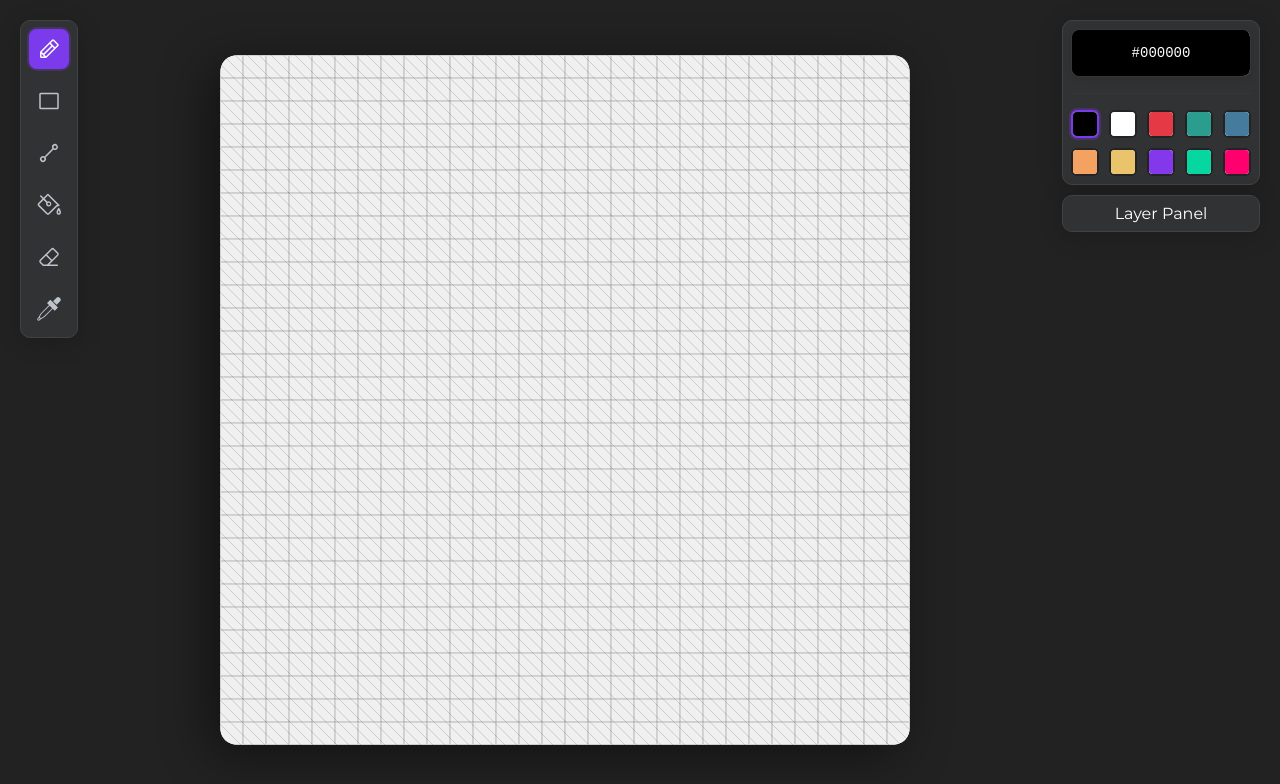
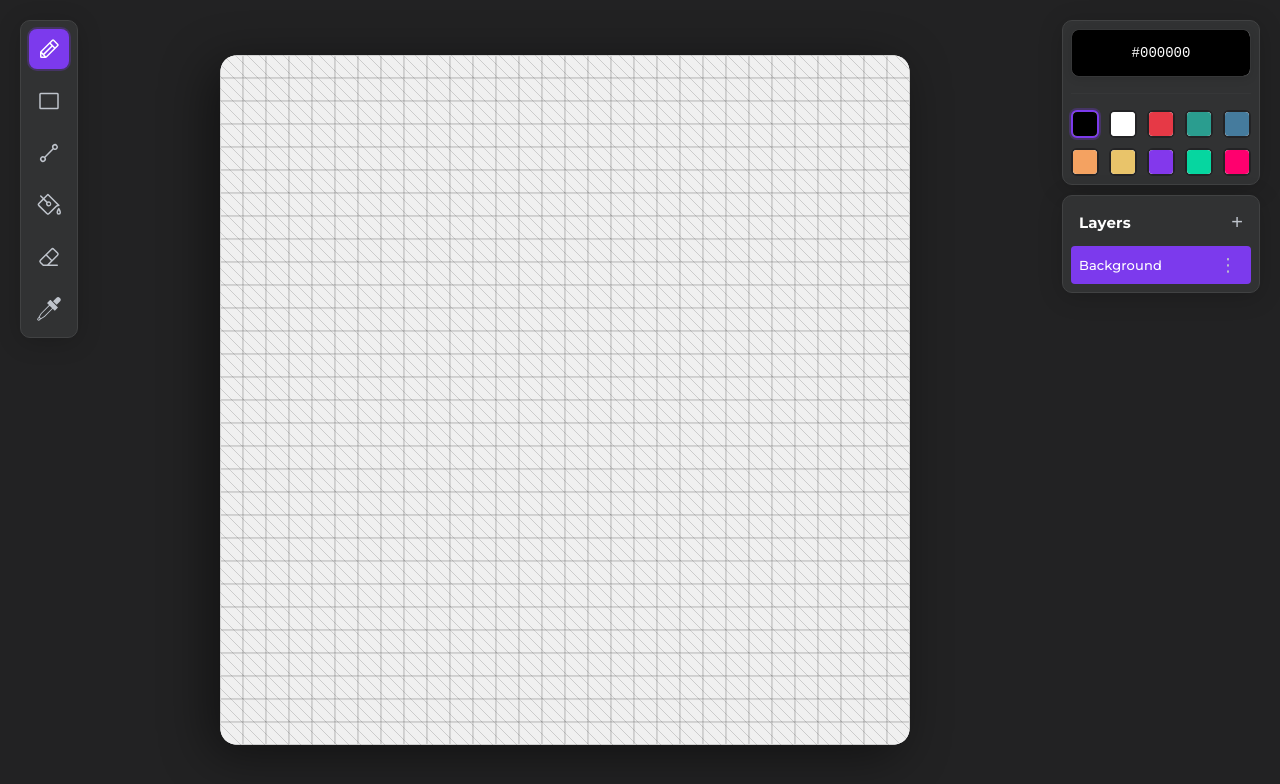
Before and after one commit to luketmillar/8bitdraw, a React (Vite) app: page / in a window 1280 px wide. Shown: the top 784 px of the page. Built offline with nearby package versions, Linux system fonts and the light colour scheme.

Commit message:
Layer panel

```diff
--- /dev/null
+++ b/src/components/panels/LayerPanel.tsx
@@ -0,0 +1,239 @@
+import React, { useState } from 'react'
+import styled from 'styled-components'
+import { PanelContainer } from './Panel'
+import AppController from '../../core/AppController'
+import EventBus from '../../eventbus/EventBus'
+
+const LayerList = styled.div`
+  display: flex;
+  flex-direction: column;
+  gap: 4px;
+  padding: 8px;
+  width: 100%;
+`
+
+const LayerItem = styled.div<{ isActive: boolean }>`
+  display: flex;
+  align-items: center;
+  gap: 10px;
+  padding: 4px 8px;
+  border-radius: 4px;
+  background: ${({ isActive }) => (isActive ? '#7c3aed' : 'transparent')};
+  cursor: pointer;
+  position: relative;
+  transition: background 0.15s;
+  &:hover {
+    background: ${({ isActive }) => (isActive ? '#7c3aed' : '#28282f')};
+  }
+`
+
+const LayerName = styled.span`
+  flex: 1;
+  color: #fff;
+  font-size: 13px;
+  font-weight: 500;
+  letter-spacing: 0.01em;
+  white-space: nowrap;
+  overflow: hidden;
+  text-overflow: ellipsis;
+`
+
+const DropdownButton = styled.button`
+  background: none;
+  border: none;
+  color: #bfc4cc;
+  font-size: 18px;
+  cursor: pointer;
+  padding: 4px 6px;
+  border-radius: 4px;
+  transition: background 0.15s;
+  &:hover {
+    background: #2a2a2f;
+  }
+`
+
+const DropdownMenu = styled.div`
+  position: absolute;
+  right: 12px;
+  top: 36px;
+  background: #232326;
+  border-radius: 8px;
+  box-shadow: 0 2px 8px #000a;
+  min-width: 120px;
+  z-index: 10;
+  padding: 8px 0;
+  display: flex;
+  flex-direction: column;
+`
+
+const DropdownItem = styled.button`
+  background: none;
+  border: none;
+  color: #bfc4cc;
+  font-size: 15px;
+  text-align: left;
+  padding: 8px 16px;
+  cursor: pointer;
+  transition: background 0.15s;
+  &:hover {
+    background: #31313a;
+    color: #fff;
+  }
+`
+
+const TopBar = styled.div`
+  display: flex;
+  align-items: center;
+  justify-content: flex-end;
+  width: 100%;
+  padding: 8px 8px 0 8px;
+`
+
+const AddLayerIconButton = styled.button`
+  background: transparent;
+  border: none;
+  color: #bfc4cc;
+  width: 28px;
+  height: 28px;
+  border-radius: 6px;
+  display: flex;
+  align-items: center;
+  justify-content: center;
+  font-size: 20px;
+  cursor: pointer;
+  transition:
+    background 0.15s,
+    color 0.15s;
+  &:hover {
+    background: #7c3aed;
+    color: #fff;
+  }
+`
+
+const PanelHeader = styled.div`
+  display: flex;
+  align-items: center;
+  justify-content: space-between;
+  width: 100%;
+  padding: 12px 8px 0 16px;
+  margin-bottom: 2px;
+`
+
+const PanelTitle = styled.div`
+  font-size: 15px;
+  font-weight: 700;
+  color: #fff;
+  letter-spacing: 0.01em;
+`
+
+export interface LayerPanelProps {
+  controller: AppController
+}
+
+export const LayerPanel: React.FC<LayerPanelProps> = ({ controller }) => {
+  const [layers, setLayers] = React.useState(controller.getLayers())
+  const [activeLayerId, setActiveLayerId] = React.useState(controller.getActiveLayerId())
+  const [dropdownOpen, setDropdownOpen] = useState<string | null>(null)
+
+  React.useEffect(() => {
+    const updateLayers = () => {
+      setLayers(controller.getLayers())
+      setActiveLayerId(controller.getActiveLayerId())
+    }
+    const listener = EventBus.on('undo', 'stack-changed', updateLayers)
+    return () => listener()
+  }, [])
+
+  const handleLayerClick = (layerId: string) => {
+    controller.setActiveLayer(layerId)
+    setActiveLayerId(layerId)
+  }
+
+  const handleDeleteLayer = (layerId: string) => {
+    controller.deleteLayer(layerId)
+    setLayers(controller.getLayers())
+    setActiveLayerId(controller.getActiveLayerId())
+    setDropdownOpen(null)
+  }
+
+  const handleDuplicateLayer = (layerId: string) => {
+    // TODO: Implement real duplication logic
+    const layer = layers.find((l) => l.id === layerId)
+    if (layer) {
+      controller.addLayer(layer.metadata.title + ' Copy')
+      setLayers(controller.getLayers())
+      setActiveLayerId(controller.getActiveLayerId())
+    }
+    setDropdownOpen(null)
+  }
+
+  const handleRenameLayer = (layerId: string) => {
+    // TODO: Implement rename logic (show prompt/modal)
+    const newTitle = prompt('Rename layer:', layers.find((l) => l.id === layerId)?.metadata.title)
+    if (newTitle && newTitle.trim()) {
+      const layer = layers.find((l) => l.id === layerId)
+      if (layer) {
+        layer.metadata.title = newTitle.trim()
+        setLayers([...layers])
+      }
+    }
+    setDropdownOpen(null)
+  }
+
+  // Show layers from top to bottom (last is topmost)
+  const orderedLayers = [...layers].reverse()
+
+  return (
+    <PanelContainer style={{ width: 198, padding: 0, gap: 0 }}>
+      <PanelHeader>
+        <PanelTitle>Layers</PanelTitle>
+        <AddLayerIconButton
+          title='Add Layer'
+          onClick={() => {
+            controller.addLayer()
+            setLayers(controller.getLayers())
+            setActiveLayerId(controller.getActiveLayerId())
+          }}
+        >
+          +
+        </AddLayerIconButton>
+      </PanelHeader>
+      <LayerList>
+        {orderedLayers.map((layer) => (
+          <LayerItem
+            key={layer.id}
+            isActive={layer.id === activeLayerId}
+            onClick={() => handleLayerClick(layer.id)}
+          >
+            <LayerName>{layer.metadata.title}</LayerName>
+            <DropdownButton
+              onClick={(e) => {
+                e.stopPropagation()
+                setDropdownOpen(dropdownOpen === layer.id ? null : layer.id)
+              }}
+              aria-label='Layer options'
+            >
+              ⋮
+            </DropdownButton>
+            {dropdownOpen === layer.id && (
+              <DropdownMenu onClick={(e) => e.stopPropagation()}>
+                <DropdownItem onClick={() => handleRenameLayer(layer.id)}>Rename</DropdownItem>
+                <DropdownItem onClick={() => handleDuplicateLayer(layer.id)}>
+                  Duplicate
+                </DropdownItem>
+                {layers.length > 1 && (
+                  <DropdownItem
+                    onClick={() => handleDeleteLayer(layer.id)}
+                    style={{ color: '#ff4444' }}
+                  >
+                    Delete
+                  </DropdownItem>
+                )}
+              </DropdownMenu>
+            )}
+          </LayerItem>
+        ))}
+      </LayerList>
+    </PanelContainer>
+  )
+}
--- a/src/components/panels/LayerPanel/index.tsx
+++ /dev/null
@@ -1,10 +0,0 @@
-import React from 'react'
-import { PanelContainer } from '../Panel'
-
-export const LayerPanel: React.FC = () => {
-  return (
-    <PanelContainer>
-      <div>Layer Panel</div>
-    </PanelContainer>
-  )
-}
--- a/src/components/panels/PanelLayout.tsx
+++ b/src/components/panels/PanelLayout.tsx
@@ -40,7 +40,7 @@ export const PanelLayout: React.FC<PanelLayoutProps> = ({ controller }) => {
       <ColorPickerPlacer>
         <ColorPicker controller={controller} />
         <Spacer />
-        <LayerPanel />
+        <LayerPanel controller={controller} />
       </ColorPickerPlacer>
     </>
   )
--- a/src/core/AppController.ts
+++ b/src/core/AppController.ts
@@ -49,6 +49,27 @@ export default class AppController extends BaseController<AppWorld, AppView> {
     )
   }
 
+  // layer management
+  public getLayers() {
+    return this.world.sketch.layers
+  }
+
+  public getActiveLayerId() {
+    return this.world.sketch.activeLayerId
+  }
+
+  public setActiveLayer(id: string) {
+    this.world.sketch.activeLayerId = id
+  }
+
+  public addLayer(title?: string) {
+    this.world.sketch.newLayer(title)
+  }
+
+  public deleteLayer(id: string) {
+    this.world.sketch.deleteLayer(id)
+  }
+
   protected onStart() {
     this.inputHandler.start()
     this.toolStack.start()
--- a/src/models/Sketch.ts
+++ b/src/models/Sketch.ts
@@ -28,14 +28,22 @@ class PixelMap extends Overrideable<Pixel> {
   }
 }
 
+interface LayerMetadata {
+  title: string
+}
+
 class Layer extends Model {
   public id = uuid()
   public pixels: PixelMap
+  public metadata: LayerMetadata
 
-  constructor(size: Size) {
+  constructor(size: Size, title?: string) {
     super()
     this.pixels = new PixelMap()
     createPixels(this.pixels, size)
+    this.metadata = {
+      title: title ?? `Layer ${uuid().slice(0, 4)}`,
+    }
   }
 
   public getViews() {
@@ -52,7 +60,7 @@ export default class Sketch extends Model {
   constructor(size: Size) {
     super()
     this.size = size
-    this.layers = [new Layer(size)]
+    this.layers = [new Layer(size, 'Background')]
     this.activeLayerId = this.layers[0].id
   }
 
@@ -65,8 +73,8 @@ export default class Sketch extends Model {
   public get activeLayerIndex() {
     return this.layers.findIndex((layer) => layer.id === this.activeLayerId)
   }
-  public newLayer() {
-    const layer = new Layer(this.size)
+  public newLayer(title?: string) {
+    const layer = new Layer(this.size, title)
     this.layers.push(layer)
     this.activeLayerId = layer.id
   }
```
